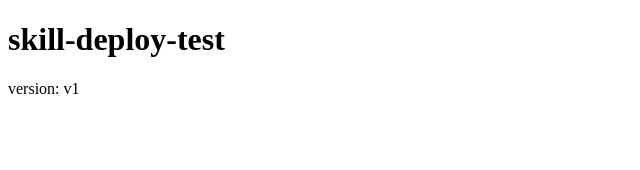
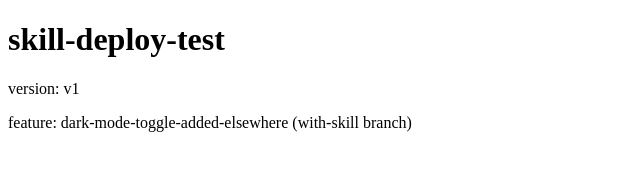
Before and after one commit to alifina-lin/skill-deploy-test, a plain HTML site: page index.html in a window 1280 px wide. Shown: the whole page, without its empty margins (0-640 px from the left). Drawn offline with Linux system fonts and the light colour scheme.

Commit message:
Simulate another machine's feature commit (with-skill branch)

```diff
--- a/index.html
+++ b/index.html
@@ -4,5 +4,6 @@
 <body>
 <h1>skill-deploy-test</h1>
 <p>version: v1</p>
+<p id="feature-marker">feature: dark-mode-toggle-added-elsewhere (with-skill branch)</p>
 </body>
 </html>
```
